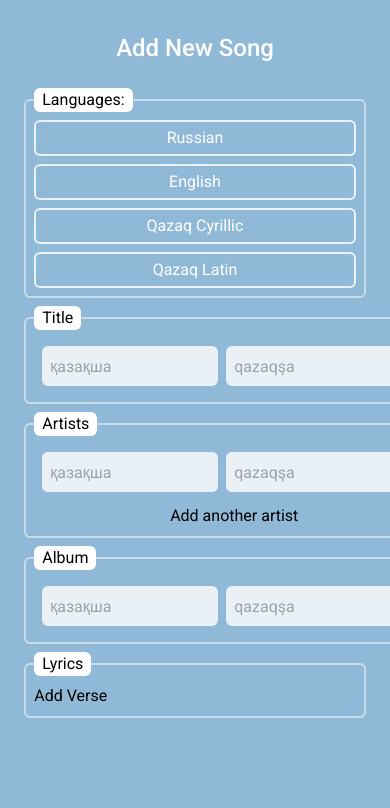
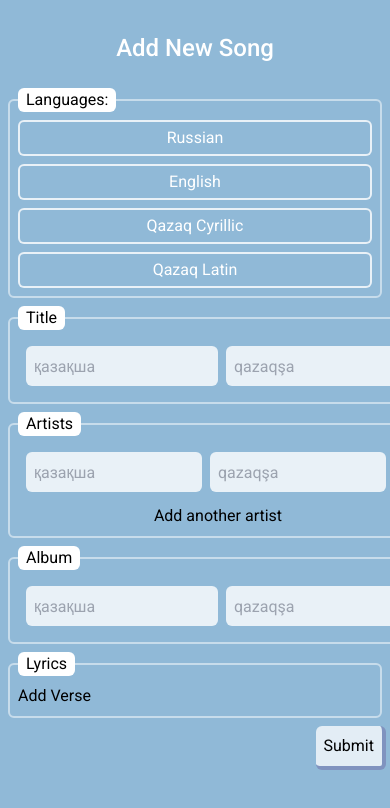
Before and after one commit to Qazaq-Genius/Qazaq-Genius-App, a Next.js app: page /editor in a window 390 px wide. Shown: the top 808 px of the page. Built offline with nearby package versions, Linux system fonts and the light colour scheme.

Commit message:
fixed width on mobile

```diff
--- a/src/pages/editor.tsx
+++ b/src/pages/editor.tsx
@@ -27,7 +27,7 @@ const Editor: React.FC = () => {
     	<div>
         	<div className="flex flex-col justify-center items-center">
 				<div className="text-2xl white my-4 mt-8 text-white font-medium">Add New Song</div>
-				<form method="POST" className="w-11/12 md:min-w-[66.66667%]">
+				<form method="POST" className="w-full md:min-w-[66.66667%] md:w-3/6">
 					<fieldset className="flex flex-col md:flex-row border-2 border-white border-opacity-50 rounded-md px-2 py-2 m-2 justify-center gap-2">
 						<legend className="bg-white text-black rounded-md px-2">Languages:</legend>
 						<CheckboxItem id="rus" text="Russian" />
@@ -40,8 +40,9 @@ const Editor: React.FC = () => {
 					<fieldset className="flex flex-col border-2 border-white border-opacity-50 rounded-md px-2 py-2 m-2 justify-center gap-2 items-center">
 						<legend className="bg-white text-black rounded-md px-2">Title</legend>
 							<div className="flex justify-between m-2 gap-2">
-								<TextBox name="title_cyr" placeholder="қазақша" className="md:w-96 w-44"/>
-								<TextBox name="title_lat" placeholder="qazaqşa" className="md:w-96 w-44"/>
+								<TextBox name="title_cyr" placeholder="қазақша" className="md:w-96 w-48"/>
+								<TextBox name="title_lat" placeholder="qazaqşa" className="md:w-96 w-48"/>
+								<div className="w-0 md:w-4"></div>
 							</div>
 					</fieldset>
 
@@ -74,8 +75,9 @@ const Editor: React.FC = () => {
 					<fieldset className="flex flex-col border-2 border-white border-opacity-50  rounded-md px-2 py-2 m-2 justify-center gap-2 items-center">
 						<legend className="bg-white text-black rounded-md px-2">Album</legend>
 						<div className="flex justify-between m-2 gap-2">
-							<TextBox name="album-cyr" placeholder="қазақша" className="md:w-96 w-44"/>
-							<TextBox name="album-lat" placeholder="qazaqşa" className="md:w-96 w-44"/>
+							<TextBox name="album-cyr" placeholder="қазақша" className="md:w-96 w-48"/>
+							<TextBox name="album-lat" placeholder="qazaqşa" className="md:w-96 w-48"/>
+							<div className="w-0 md:w-4"></div>
 						</div>
 					</fieldset>
 
@@ -87,7 +89,7 @@ const Editor: React.FC = () => {
 							<>
 							<fieldset className="flex flex-col rounded-md p-2 justify-center gap-2 bg-white bg-opacity-40">
 								<legend className="bg-white text-black rounded-md px-2">Line {index+1}</legend>
-								<TextBox name="line-cyr" placeholder="қазақша"/>
+								<TextBox name="line-cyr" placeholder="қазақша" className="md:min-w-[50rem]"/>
 								<TextBox name="line-lat" placeholder="qazaqşa"/>
 								<TextBox name="line-eng" placeholder="english"/>
 								<TextBox name="line-rus" placeholder="russian"/>
@@ -96,7 +98,9 @@ const Editor: React.FC = () => {
 						))}
 						<span onClick={addVerse}>Add Verse</span>
 					</fieldset>
-
+					<div className="flex justify-end mb-12 mt-2 mx-1">
+						<button className="bg-white bg-opacity-75 hover:bg-opacity-95 border-opacity-50 rounded-md p-2 border-b-4 border-r-4 border-blue-900">Submit</button>
+					</div>
 				</form>
             </div>
         </div>
```
